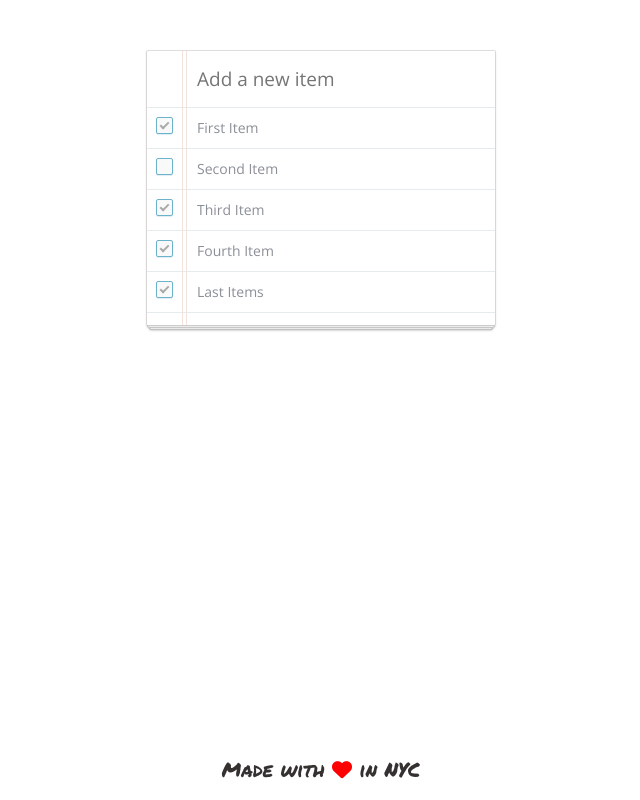
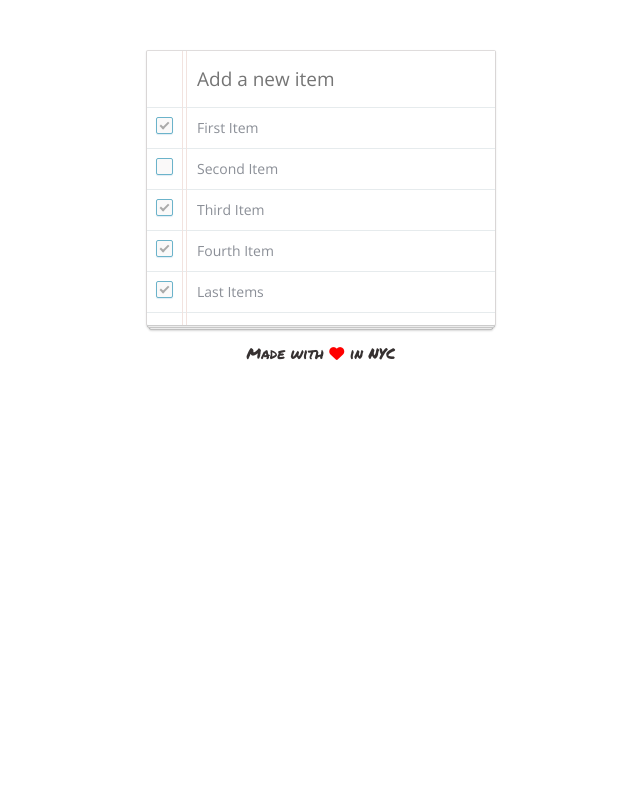
Before and after one commit to Albertico88/ng-todo-app, a plain HTML site: page index.html in a window 1280 px wide. Shown: the whole page, without its empty margins (319-959 px from the left). Drawn offline with nearby package versions, Linux system fonts and the light colour scheme.

Commit message:
modified styling

```diff
--- a/css/style.css
+++ b/css/style.css
@@ -215,13 +215,10 @@ input[type=checkbox]:checked + .toggle:after {
 }
 
 .footer {
-  position: absolute;
-  bottom: 0px;
-  right: 0px;
-  left: 0px;
+  position: relative;
   padding: 1rem;
   text-align: center;
   font-family: 'Permanent Marker', cursive;
-  font-size: 20px;
+  font-size: 15px;
   color: #363131;
 }
--- a/index.html
+++ b/index.html
@@ -6,24 +6,26 @@
     <link rel="icon" type="image/x-icon" href="img/favicon.ico">
     <link rel="stylesheet" href="css/style.css">
     <script src="js/libs/angular.js"></script>
+    <script src="https://use.fontawesome.com/d8ef83d7a7.js"></script>
     <link href="https://fonts.googleapis.com/css?family=Open+Sans:300" rel="stylesheet">
     <link href="https://fonts.googleapis.com/css?family=Permanent+Marker" rel="stylesheet">
-    <script src="https://use.fontawesome.com/d8ef83d7a7.js"></script>
   </head>
 
   <body>
+    <div class="todo" ng-controller="TodoController as todo">
 
-    <div class="todo" ng-controller="TodoController as todo">
+      <!-- add new item form  -->
       <form class="todo__form" ng-submit="todo.addTodo();">
-        <input type="text"
-        placeholder="Add a new item"
-        ng-model="todo.newTodo">
+        <input type="text" placeholder="Add a new item" ng-model="todo.newTodo">
       </form>
+
+      <!-- items list -->
       <ul class="todo__list">
         <li ng-repeat="item in todo.list">
-          <input type="checkbox" id="todo-{{ $index }}"
-          ng-model="item.completed">
+          <input type="checkbox" id="todo-{{ $index }}" ng-model="item.completed">
           <label class="toggle" for="todo-{{ $index }}"></label>
+
+          <!-- edit an item on the list -->
           <p ng-dblclick="showEditField = true;" ng-hide="showEditField">
             {{ item.title }}
           </p>
@@ -32,6 +34,7 @@
             ng-model="item.title"
             ng-blur="showEditField = false;">
           </div>
+            <!-- remove item from list -->
           <a href="" ng-click="todo.removeTodo(item, $index);">
             &#215;
           </a>
```
Lines whose indentation alone changed are shown as unchanged.
